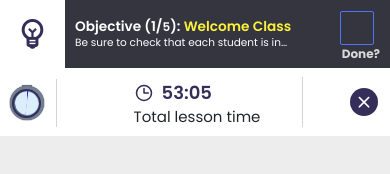
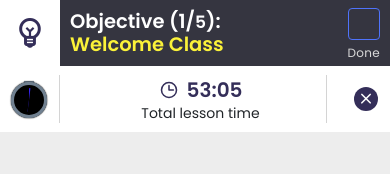
Before and after one commit to nayem-1145/live-class, a plain HTML site: page index.html in a window 390 px wide. Drawn offline with Linux system fonts and the light colour scheme; files whose address does not match are found by name.

Commit message:
Update Hub Code

```diff
--- a/assets/sass/_page-style.scss
+++ b/assets/sass/_page-style.scss
@@ -19,6 +19,7 @@
         background: var(--color-yellow);
         top: 110px;
         left: 0;
+        -webkit-transform: translateX(-50%);
         transform: translateX(-50%);
     }
 
@@ -29,6 +30,7 @@
         background: var(--color-light-blue);
         top: 10vw;
         right: 0;
+        -webkit-transform: translateX(50%);
         transform: translateX(50%);
     }
 
@@ -41,6 +43,7 @@
     .lv_circle_repeat {
         left: 40%;
         bottom: 0;
+        -webkit-transform: translateX(-100%);
         transform: translateX(-100%);
         width: 12vw;
     }
@@ -60,6 +63,7 @@
     .lv_plus_shape {
         left: 129px;
         top: 50%;
+        -webkit-transform: translateY(-50%);
         transform: translateY(-50%);
         width: 2.5vw;
     }
@@ -67,6 +71,7 @@
     .lv_yellow_dotted {
         right: 160px;
         top: 50%;
+        -webkit-transform: translateY(-50%);
         transform: translateY(-50%);
         width: 8vw;
     }
@@ -103,7 +108,7 @@
 .loading {
     position: relative;
 
-    &::after {
+    &:after {
         content: '';
         background: #dddddd;
         position: absolute;
@@ -113,34 +118,37 @@
         height: 100%;
         z-index: 500;
         opacity: 1;
+        -webkit-transition: 0.3s;
         transition: 0.3s;
     }
 
-    &::before {
+    &:before {
         content: '';
         position: absolute;
         left: 0;
         top: 0;
-        width: 100%;
+        width: 40%;
         height: 100%;
+        background-image: -webkit-linear-gradient(left, rgba(#fff, 0) 0, rgba(#fff, 0.2) 20%, rgba(#fff, 0.6) 40%, rgba(#fff, 0));
         background-image: linear-gradient(90deg, rgba(#fff, 0) 0, rgba(#fff, 0.2) 20%, rgba(#fff, 0.6) 40%, rgba(#fff, 0));
         z-index: 1000;
         opacity: 1;
-        animation: shimmer .9s infinite;
+        -webkit-animation: shimmer 1.3s infinite;
+        animation: shimmer 1.3s infinite;
     }
 
     &.off {
 
-        &::before,
-        &::after {
+        &:before,
+        &:after {
             opacity: 0;
         }
     }
 
     &.hide_element {
 
-        &::before,
-        &::after {
+        &:before,
+        &:after {
             display: none;
         }
     }
@@ -149,7 +157,11 @@
 
 .hub_component {
     background: var(--color-white);
+    display: -webkit-box;
+    display: -ms-flexbox;
     display: flex;
+    -webkit-box-align: center;
+    -ms-flex-align: center;
     align-items: center;
     gap: 0;
     padding-right: 12px;
@@ -158,13 +170,21 @@
     .hbfonts-light-bulb {
         width: 90px;
         padding: 10px;
+        -ms-flex-negative: 0;
         flex-shrink: 0;
+        display: -webkit-inline-box;
+        display: -ms-inline-flexbox;
         display: inline-flex;
+        -webkit-box-align: center;
+        -ms-flex-align: center;
         align-items: center;
+        -webkit-box-pack: center;
+        -ms-flex-pack: center;
         justify-content: center;
         text-decoration: none;
         font-size: 63px;
         color: var(--heading-color);
+        -webkit-transition: 0.3s;
         transition: 0.3s;
 
         &:focus {
@@ -174,15 +194,21 @@
 
     .hb_objective_content {
         background: #353540;
-        padding: 9px 16px 17px;
+        padding: 8px 16px 13px;
+        display: -webkit-box;
+        display: -ms-flexbox;
         display: flex;
+        -webkit-box-align: end;
+        -ms-flex-align: end;
         align-items: flex-end;
         gap: 48px;
         width: 100%;
+        -webkit-box-pack: justify;
+        -ms-flex-pack: justify;
         justify-content: space-between;
 
         h3 {
-            font-size: 1.4vw;
+            font-size: 1.45vw;
             color: var(--color-white);
             font-family: var(--primary-font);
             font-weight: 600;
@@ -222,30 +248,42 @@
 }
 
 .hb_object_checkbox {
+    -webkit-transform: translateY(8px);
     transform: translateY(8px);
 
     label {
         font-size: 14px;
         color: #D9D9D9;
         font-family: var(--primary-font);
-        font-weight: 700;
+        font-weight: 400;
+        letter-spacing: 0.28px;
+        text-align: center;
 
         span {
             width: 44px;
             height: 44px;
             border: 1px solid var(--primary-color);
             background: transparent;
+            display: -webkit-inline-box;
+            display: -ms-inline-flexbox;
             display: inline-flex;
+            -webkit-box-align: center;
+            -ms-flex-align: center;
             align-items: center;
+            -webkit-box-pack: center;
+            -ms-flex-pack: center;
             justify-content: center;
             color: var(--color-white);
-            border-radius: 2px;
+            border-radius: 4px;
             margin-left: -4px;
+            -webkit-transition: 0.1s;
             transition: 0.1s;
+            margin-bottom: 4px;
 
             svg {
                 path {
                     stroke: transparent;
+                    -webkit-transition: 0.1s;
                     transition: 0.1s;
                 }
             }
@@ -272,7 +310,9 @@
 
 .hb_object_time {
     padding: 0 3vw 0 0;
+    -ms-flex-negative: 0;
     flex-shrink: 0;
+    -ms-flex-item-align: end;
     align-self: end;
     padding-bottom: 0;
     position: relative;
@@ -282,7 +322,7 @@
         min-width: 140px;
     }
 
-    &::after {
+    &:after {
         content: '';
         position: absolute;
         right: 0;
@@ -293,12 +333,20 @@
     }
 
     .clock_icon {
+        -ms-flex-negative: 0;
         flex-shrink: 0;
         width: 99px;
+        display: -webkit-box;
+        display: -ms-flexbox;
         display: flex;
+        -webkit-box-pack: center;
+        -ms-flex-pack: center;
         justify-content: center;
+        -webkit-box-align: center;
+        -ms-flex-align: center;
         align-items: center;
-        padding: 7px 10px;
+        padding: 6px 10px 7px;
+        margin-right: 4px;
 
         img {
             width: 66px;
@@ -313,6 +361,8 @@
 }
 
 .hub_countdown {
+    display: -webkit-inline-box;
+    display: -ms-inline-flexbox;
     display: inline-flex;
     margin: 0;
     padding: 0;
@@ -329,13 +379,15 @@
 }
 
 .hb_lesson_time {
-    padding: 17px 2vw 13px;
+    padding: 16px 2vw 13px;
+    -ms-flex-negative: 0;
     flex-shrink: 0;
+    -ms-flex-item-align: end;
     align-self: end;
     position: relative;
     margin-right: 13px;
 
-    &::after {
+    &:after {
         content: '';
         position: absolute;
         right: 0;
@@ -346,6 +398,7 @@
     }
 
     .clock_icon {
+        -ms-flex-negative: 0;
         flex-shrink: 0;
         margin-top: -1px;
     }
@@ -367,9 +420,12 @@
     height: 2vw;
     background: var(--heading-color);
     color: var(--color-white);
+    -webkit-transition: 0.3s;
     transition: 0.3s;
     border-radius: 50%;
+    -ms-flex-negative: 0;
     flex-shrink: 0;
+    -ms-flex-item-align: center;
     align-self: center;
     border: 0;
     left: .5px;
@@ -440,6 +496,7 @@
     position: absolute;
     left: 50%;
     top: 50%;
+    -webkit-transform: translate(-50%, -50%);
     transform: translate(-50%, -50%);
     text-align: center;
 
@@ -460,6 +517,7 @@
         text-align: center;
         background: var(--btn-color);
         text-decoration: none;
+        -webkit-transition: 0.3s;
         transition: 0.3s;
 
         &:hover {
@@ -472,7 +530,7 @@
 // Timer Progress
 $frameColor: slategrey;
 $buttonColor: slategrey;
-$ringColor: rgb(219, 238, 252);
+$ringColor: var(--color-black);
 $progressColor: #3822F1;
 $lapTime: var(--lapTime);
 $infiniteLoop: true;
@@ -485,7 +543,6 @@ $size: 62px;
     margin: 0.5em;
     width: $size;
     height: $size;
-    padding: attr(data-progress);
 
     .switch {
         position: absolute;
@@ -493,25 +550,27 @@ $size: 62px;
         width: (0.24*$size);
         height: (0.10*$size);
         background-color: $buttonColor;
+        -webkit-animation: pressure $lapTime ease-out;
         animation: pressure $lapTime ease-out;
 
         @if $infiniteLoop==true {
+            -webkit-animation-iteration-count: infinite;
             animation-iteration-count: infinite;
         }
 
-        box-shadow: 0 0 (0.02*$size) 0 var(--heading-color);
+        box-shadow: 0 0 (0.02*$size) 0 $ringColor;
     }
 
     .ring {
         position: absolute;
-        top: (0.12*$size);
-        left: (0.10*$size);
-        border: (0.06*$size) solid var(--heading-color);
-        width: (0.80*$size);
-        height: (0.80*$size);
+        top: 7.52px;
+        left: 6.3px;
+        border: 4.5px solid $ringColor;
+        width: (0.79*$size);
+        height: (0.79*$size);
         border-radius: 50%;
         z-index: 500;
-        box-shadow: inset 0 0 (0.03*$size) 0 var(--heading-color);
+        box-shadow: inset 0 0 (0.03*$size) 0 $ringColor;
     }
 
     .pie {
@@ -521,97 +580,135 @@ $size: 62px;
         width: (0.90*$size);
         height: (0.90*$size);
         border-radius: 50%;
-        border: (0.1*$size) solid $frameColor;
-        box-shadow: 0 0 (0.03*$size) 0 var(--heading-color);
+        border: 7px solid $frameColor;
+        box-shadow: 0 0 (0.03*$size) 0 $ringColor;
     }
 
-    .pie::before {
+    .pie:before {
         content: '';
         display: block;
         margin-left: 50%;
         height: 100%;
         border-radius: 0 100% 100% 0 / 50%;
+        -webkit-transform-origin: left;
         transform-origin: left;
     }
 
     .pie1 {
         z-index: 10;
+        -webkit-transform: rotate(1turn);
         transform: rotate(1turn);
+        background-image: -webkit-linear-gradient(right, transprent 50%, $progressColor 0);
         background-image: linear-gradient(to left, transprent 50%, $progressColor 0);
     }
 
-    .pie1::before {
+    .pie1:before {
         background-color: $ringColor;
+        -webkit-transform: rotate(1turn);
         transform: rotate(1turn);
+        -webkit-animation: spin1 calc($lapTime/2) linear;
         animation: spin1 calc($lapTime/2) linear;
 
         @if $infiniteLoop==true {
-            animation-iteration-count: infinite;
-        }
-    }
-
-    .pie1::after {
-        content: '';
-        left: -0.2px;
-        top: calc(-100% - (0.005*$size));
-        display: block;
-        margin-left: 50%;
-        height: 100%;
-        border-radius: 0 100% 100% 0 / 50%;
-        transform-origin: left;
-        position: relative;
-        background-color: $ringColor;
-        transform: rotate(1turn);
-        animation: spin1 calc($lapTime/2) linear;
-
-        @if $infiniteLoop==true {
+            -webkit-animation-iteration-count: infinite;
             animation-iteration-count: infinite;
         }
     }
 
     .pie2 {
         z-index: 0;
+        -webkit-transform: rotate(1turn);
         transform: rotate(1turn);
+        background-image: -webkit-linear-gradient(right, transparent 50%, $ringColor 0);
         background-image: linear-gradient(to left, transparent 50%, $ringColor 0);
+        -webkit-animation: altitude $lapTime step-end, temperature $lapTime linear;
         animation: altitude $lapTime step-end, temperature $lapTime linear;
 
         @if $infiniteLoop==true {
+            -webkit-animation-iteration-count: infinite;
             animation-iteration-count: infinite;
         }
     }
 
-    .pie2::before {
+    .pie2:before {
+        -webkit-transform: rotate(1turn);
         transform: rotate(1turn);
+        -webkit-animation: spin2 calc($lapTime / 2) linear infinite, temperature $lapTime linear;
         animation: spin2 calc($lapTime / 2) linear infinite, temperature $lapTime linear;
 
         @if $infiniteLoop==true {
+            -webkit-animation-iteration-count: infinite;
             animation-iteration-count: infinite;
+        }
+    }
+
+    @-webkit-keyframes spin1 {
+        0% {
+            -webkit-transform: rotate(1turn);
+            transform: rotate(1turn);
+        }
+
+        100% {
+            -webkit-transform: rotate(1.5turn);
+            transform: rotate(1.5turn);
         }
     }
 
     @keyframes spin1 {
         0% {
+            -webkit-transform: rotate(1turn);
             transform: rotate(1turn);
         }
 
         100% {
+            -webkit-transform: rotate(1.5turn);
+            transform: rotate(1.5turn);
+        }
+    }
+
+    @-webkit-keyframes spin2 {
+        0% {
+            -webkit-transform: rotate(1turn);
+            transform: rotate(1turn);
+        }
+
+        100% {
+            -webkit-transform: rotate(1.5turn);
             transform: rotate(1.5turn);
         }
     }
 
     @keyframes spin2 {
         0% {
+            -webkit-transform: rotate(1turn);
             transform: rotate(1turn);
         }
 
         100% {
+            -webkit-transform: rotate(1.5turn);
             transform: rotate(1.5turn);
+        }
+    }
+
+    @-webkit-keyframes altitude {
+        50% {
+            z-index: 10
         }
     }
 
     @keyframes altitude {
         50% {
             z-index: 10
+        }
+    }
+
+    @-webkit-keyframes temperature {
+        0% {
+            background-color: $progressColor;
+        }
+
+        100% {
+            background-color: $progressColor;
         }
     }
 
@@ -622,6 +719,20 @@ $size: 62px;
 
         100% {
             background-color: $progressColor;
+        }
+    }
+
+    @-webkit-keyframes pressure {
+        0% {
+            top: 0px;
+        }
+
+        2% {
+            top: (0.05*$size);
+        }
+
+        4% {
+            top: 0px;
         }
     }
 
@@ -654,7 +765,8 @@ $size: 62px;
         }
 
         .hb_objective_content {
-            padding: 6px 15px 8px;
+            padding: 10px 12px 4px;
+            align-items: center;
 
             h3 {
                 font-size: 1.4vw;
@@ -690,6 +802,7 @@ $size: 62px;
     }
 
     .hb_object_checkbox label span svg {
+        -webkit-transform: scale(0.8);
         transform: scale(0.8);
     }
 
@@ -718,8 +831,8 @@ $size: 62px;
         }
 
         .clock_icon {
-            width: 65px;
-            padding: 14px 10px 14px 9px;
+            width: 62px;
+            padding: 14px 8px 11px 8px;
 
             img {
                 width: 36px;
@@ -737,43 +850,51 @@ $size: 62px;
     }
 
     .hb_lesson_time {
-        padding: 12px 2vw 8px;
+        padding: 14px 2vw 9px;
     }
 
     .hb_object_checkbox {
-        transform: translateY(5px);
+        -webkit-transform: translateY(0px);
+        transform: translateY(0px);
     }
 
     .hb_object_timer p {
         font-size: 14px;
     }
 
-    // timer Pregress
-    $size: 38px;
-    $ringColor: rgb(219, 238, 252);
-    $progressColor: #3822F1;
+    // stopWatch
+    $size: 44px;
 
     #stopwatch {
+        margin: 0;
         width: $size;
         height: $size;
-        margin: 0;
 
         .switch {
             position: absolute;
             left: (0.38*$size);
             width: (0.24*$size);
             height: (0.10*$size);
-            box-shadow: 0 0 (0.02*$size) 0 var(--heading-color);
+            background-color: $buttonColor;
+            -webkit-animation: pressure $lapTime ease-out;
+            animation: pressure $lapTime ease-out;
+
+            @if $infiniteLoop==true {
+                -webkit-animation-iteration-count: infinite;
+                animation-iteration-count: infinite;
+            }
+
+            box-shadow: 0 0 (0.02*$size) 0 $ringColor;
         }
 
         .ring {
             position: absolute;
-            top: (0.135*$size);
-            left: (0.11*$size);
-            border: (0.06*$size) solid var(--heading-color);
-            width: (0.78*$size);
-            height: (0.78*$size);
-            box-shadow: inset 0 0 (0.03*$size) 0 var(--heading-color);
+            top: 5.53px;
+            left: 4.6px;
+            border: 3px solid $ringColor;
+            width: (0.79*$size);
+            height: (0.79*$size);
+            box-shadow: inset 0 0 (0.03*$size) 0 $ringColor;
         }
 
         .pie {
@@ -783,8 +904,22 @@ $size: 62px;
             width: (0.90*$size);
             height: (0.90*$size);
             border-radius: 50%;
-            border: (0.1*$size) solid $frameColor;
-            box-shadow: 0 0 (0.03*$size) 0 var(--heading-color);
+            border: 5.5px solid $frameColor;
+            box-shadow: 0 0 (0.03*$size) 0 $ringColor;
+        }
+
+        @-webkit-keyframes pressure {
+            0% {
+                top: 0px;
+            }
+
+            2% {
+                top: (0.05*$size);
+            }
+
+            4% {
+                top: 0px;
+            }
         }
 
         @keyframes pressure {
@@ -801,6 +936,7 @@ $size: 62px;
             }
         }
     }
+
 }
 
 @media (min-width: 2000px) {
@@ -834,97 +970,106 @@ $size: 62px;
 @media(max-width: 1366px) {
     .hub_component {
         .hbfonts-light-bulb {
-            width: 70px;
-            padding: 12px;
-            height: 62px;
-            font-size: 30px;
-        }
-
-        .hb_objective_content {
-            padding: 6px 15px 8px;
-
-            h3 {
-                font-size: 1.6vw;
-            }
-
-            p {
-                font-size: 1.1vw;
-                width: 38vw;
-                white-space: nowrap;
-                overflow: hidden;
-                text-overflow: ellipsis;
-            }
+            width: 64px;
         }
     }
 
-    .hb_object_checkbox {
-        transform: translateY(4px);
+    .hb_lesson_time .hub_countdown li {
+        font-size: 1.5vw;
+    }
+
+    .hub_countdown li {
+        font-size: 1.9vw;
+    }
+
+    #stopwatch {
+        .pie {
+            border: 5px solid slategrey;
+        }
     }
 
     .hb_close {
-        width: 2.5vw;
-        height: 2.5vw;
+        width: 24px;
+        height: 24px;
+        display: flex;
+        justify-content: center;
+        align-items: center;
+
+        i {
+            font-size: 10px;
+        }
     }
 }
 
 @media(max-width: 1199px) {
     .hub_component {
-        .hbfonts-light-bulb {
-            width: 65px;
-            padding: 12px;
-            height: 62px;
-            font-size: 30px;
+        .hb_objective_content h3 {
+            font-size: 2.3vw;
         }
 
-        .hb_objective_content {
-            padding: 5px 10px 9px;
-
-            h3 {
-                font-size: 2.1vw;
+        .hb_objective_content p {
+            font-size: 14px;
         }
 
-            p {
-                font-size: 1.2vw;
-                width: 38vw;
-                white-space: nowrap;
-                overflow: hidden;
-                text-overflow: ellipsis;
+        .hb_object_time {
+            min-width: 195px;
+        }
     }
 }
 
-        .hb_lesson_time .hub_countdown li {
-            font-size: 1.6vw;
+@media(max-width: 991px) {
+    .hb_object_timer {
+        display: none;
     }
 
-        .hub_countdown li {
-            font-size: 2.4vw;
+    .hub_component {
+        .hb_object_time {
+            min-width: unset;
+            padding: 0;
         }
 
-        // timer Pregress
-        $size: 38px;
-        $ringColor: rgba(52, 46, 89, 0.1);
+        .hb_objective_content h3 {
+            font-size: 2.6vw;
+        }
+
+        .hb_objective_content p {
+            width: 44vw;
+        }
+    }
+
+    // stopWatch
+    $size: 40px;
 
     #stopwatch {
+        margin: 0;
         width: $size;
         height: $size;
-            margin: 0;
 
         .switch {
             position: absolute;
             left: (0.38*$size);
             width: (0.24*$size);
             height: (0.10*$size);
-                box-shadow: 0 0 (0.02*$size) 0 var(--heading-color);
+            background-color: $buttonColor;
+            -webkit-animation: pressure $lapTime ease-out;
+            animation: pressure $lapTime ease-out;
+
+            @if $infiniteLoop==true {
+                -webkit-animation-iteration-count: infinite;
+                animation-iteration-count: infinite;
+            }
+
+            box-shadow: 0 0 (0.02*$size) 0 $ringColor;
         }
 
         .ring {
             position: absolute;
-                top: (0.14*$size);
-                left: (0.11*$size);
-                border: (0.07*$size) solid var(--heading-color);
+            top: 5.53px;
+            left: 4.6px;
+            border: 3px solid $ringColor;
             width: (0.77*$size);
             height: (0.77*$size);
-                box-shadow: inset 0 0 (0.03*$size) 0 var(--heading-color);
+            box-shadow: inset 0 0 (0.03*$size) 0 $ringColor;
         }
 
         .pie {
@@ -934,8 +1079,22 @@ $size: 62px;
             width: (0.90*$size);
             height: (0.90*$size);
             border-radius: 50%;
-                border: (0.15*$size) solid $frameColor;
-                box-shadow: 0 0 (0.03*$size) 0 var(--heading-color);
+            border: 5.5px solid $frameColor;
+            box-shadow: 0 0 (0.03*$size) 0 $ringColor;
+        }
+
+        @-webkit-keyframes pressure {
+            0% {
+                top: 0px;
+            }
+
+            2% {
+                top: (0.05*$size);
+            }
+
+            4% {
+                top: 0px;
+            }
         }
 
         @keyframes pressure {
@@ -952,162 +1111,83 @@ $size: 62px;
             }
         }
     }
-    }
-
-    .hb_object_checkbox {
-        transform: translateY(6px);
-    }
-
-    .hb_close {
-        width: 2.5vw;
-        height: 2.5vw;
-    }
 
     .hb_object_time .clock_icon {
-        width: 57px;
-        padding: 14px 10px 14px 7px;
-    }
-}
-
-@media(max-width: 991px) {
-    .hub_component {
-        .hb_object_timer {
-            display: none;
-        }
-
-        .hb_object_time {
-            min-width: 57px;
-            padding: 0;
-        }
-
-        .hb_lesson_time>p {
-            font-size: 15px;
-        }
-
-        .hb_lesson_time .clock_icon {
-            svg {
-                width: 20px;
-            }
+        width: 58px;
+        padding: 16px 8px 14px 8px;
+        margin: 0;
     }
 
     .hb_lesson_time .hub_countdown li {
-            font-size: 18px;
-        }
-
-        .hb_object_checkbox label span {
-            width: 34px;
-            height: 34px;
-        }
-
-        .hb_objective_content h3 {
-            font-size: 2.4vw;
-        }
-
-        .hb_object_time .clock_icon {
-            padding: 14px 10px 14px 7px;
-        }
-
-        .hb_objective_content p {
-            font-size: 1.7vw;
-            width: 42vw;
-        }
-
-        .hb_objective_content {
-            padding: 4px 10px 8px;
-        }
-
-        .hb_lesson_time {
-            padding: 12px 2vw 6px;
-        }
-
-        .hb_close {
-            width: 28px;
-            height: 28px;
-
-            i {
-                font-size: 11px;
-            }
-
-            :focus i {
-                font-size: 12px;
-            }
-        }
+        font-size: 20px;
     }
 }
 
 @media(max-width: 767px) {
     .hub_component {
+        display: flex;
         flex-wrap: wrap;
         justify-content: space-between;
+        padding-right: 0;
 
         .hb_objective_content {
-            width: calc(100% - 65px);
-            align-items: center;
-            padding: 8px 10px 6px;
+            width: calc(100% - 60px);
+            padding: 5px 10px 5px;
         }
 
         .hb_objective_content h3 {
-            font-size: 3.5vw;
+            font-size: 5vw;
         }
 
         .hb_objective_content p {
-            font-size: 2.7vw;
-            width: 63vw;
+            display: none;
         }
 
-        .hb_object_timer {
-            display: block;
-            min-width: 33vw;
+        .hbfonts-light-bulb {
+            width: 60px;
+        }
+    }
+    .hb_object_time .clock_icon {
+        width: 60px;
+        padding: 13px 10px 13px 8px;
     }
 
     .hb_object_checkbox {
+        -webkit-transform: translateY(3px);
         transform: translateY(3px);
     }
+    .hb_lesson_time {
+        padding: 12px 3vw 8px;
+        min-width: 70vw;
+        text-align: center;
+    }
+    .hb_lesson_time > div{
+        justify-content: center;
+    }
+    .hb_close{
+        margin-right: 12px;
+    }
+
+}
+@media(max-width: 399px){
 
     .hb_lesson_time {
-            padding: 13px 7vw 7px;
-        }
+        min-width: 65vw;
     }
 }
 
-@media(max-width: 489px) {
-    .hub_component {
-        padding: 0;
-        flex-wrap: wrap;
 
-        .hb_lesson_time {
-            padding: 13px 3vw 7px;
-        }
-
-        .hb_objective_content p {
-            width: 60vw;
-        }
-
-        .hb_close {
-            margin-right: 12px;
-        }
-    }
-}
-
-@media(max-width: 399px) {
-    .hub_component {
-        .hb_object_timer {
-            display: none;
-        }
-
-        .hb_lesson_time {
-            padding: 13px 11vw 7px;
-        }
-
-        .hb_objective_content p {
-            width: 55vw;
-        }
+@-webkit-keyframes shimmer {
+    100% {
+        -webkit-transform: translateX(100%);
+        transform: translateX(100%);
     }
 }
 
 
 @keyframes shimmer {
     100% {
+        -webkit-transform: translateX(100%);
         transform: translateX(100%);
     }
 }
--- a/state-2.html
+++ b/index.html
@@ -36,11 +36,11 @@
                                     <path d="M1.44434 8.00003L7.55545 14.1111L19.7777 1.88892" stroke="white" stroke-width="2" stroke-linecap="round" stroke-linejoin="round" />
                                 </svg>
                             </span><br>
-                            Done?
+                            Done
                         </label>
                     </div>
                 </div>
-                <div class="hb_object_time d-flex gap-2 align-items-center">
+                <div class="hb_object_time d-flex align-items-center">
                     <span class="clock_icon">
                         <div id="stopwatch" class="stopwElement" data-progress="250s">
                             <div class="switch"></div>
```
Also changed, not shown: assets/css/style.css, 1 other file. Lines whose indentation alone changed are shown as unchanged.
